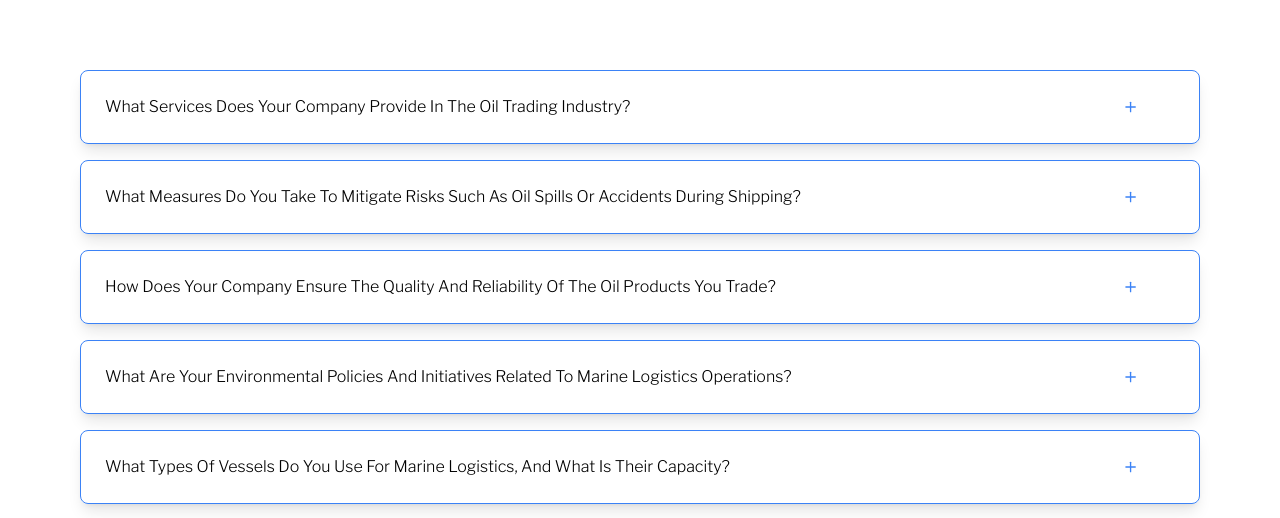
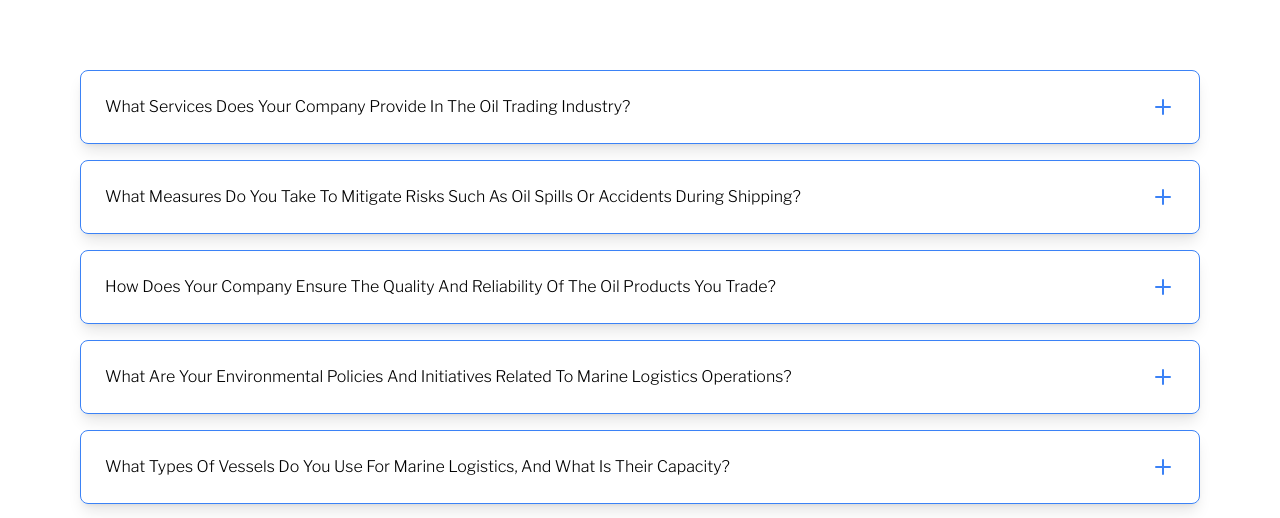
Before and after one commit to Savi1303/ade_healthcare, a Next.js app: page /FAQs in a window 1280 px wide. Shown: the part 249-767 px from the top of the page. Built offline with nearby package versions, Linux system fonts and the light colour scheme.

Commit message:
add animations to faq

```diff
--- a/src/components/faq/FaqDropdown.tsx
+++ b/src/components/faq/FaqDropdown.tsx
@@ -2,34 +2,38 @@ import { Minus, Plus } from "lucide-react";
 import { useState } from "react"
 
 const FaqDropdown = ({ main, sub }: { main: string; sub: string }) => {
-    const [ open, setOpen ] = useState< boolean >( false );
-  return (
-    <div className="p-4 lg:p-6 border rounded-lg border-blue-500 shadow-lg w-full">
-        <div className={` flex justify-between items-center ${ open && 'mb-3 lg:mb-2' } `}>
-            <p className="capitalize basis-11/12">{ main }</p>
-            {
-                !open && (
+    const [open, setOpen] = useState<boolean>(false);
+
+    return (
+        <div className="p-4 lg:p-6 border rounded-lg border-blue-500 shadow-lg w-full">
+            <div className={`flex justify-between items-center ${open ? 'mb-3 lg:mb-2' : ''}`}>
+                <p className="capitalize basis-11/12 md:basis-auto">{main}</p>
+                {!open && (
                     <Plus
-                        onClick={ () => setOpen( true ) }
-                        className="w-6 h-6 cursor-pointer text-blue-500 basis-1/12"
-                        style={{ width: '16px', height: '16px' }}
+                        onClick={() => setOpen(true)}
+                        className="w-6 h-6 cursor-pointer text-blue-500 basis-1/12 md:basis-auto transition-transform hover:scale-110 active:scale-95"
                     />
-                )
-            }
-            {
-                open && (
+                )}
+                {open && (
                     <Minus
-                        onClick={ () => setOpen( false ) }
-                        className="w-6 h-6 cursor-pointer text-blue-500 basis-1/12"
+                        onClick={() => setOpen(false)}
+                        className="w-6 h-6 cursor-pointer text-blue-500 basis-1/12 md:basis-auto transition-transform hover:scale-110 active:scale-95"
                     />
-                )
-            }
+                )}
+            </div>
+
+            <div
+                className={`
+                    overflow-hidden transition-all duration-300 ease-in-out
+                    ${open ? 'max-h-96 opacity-100 border-t pt-3 lg:pt-2 border-black' : 'max-h-0 opacity-0'}
+                `}
+            >
+                <p className="transition-opacity duration-300">
+                    {sub}
+                </p>
+            </div>
         </div>
-        <div className={` ${ open && 'border-t pt-3 lg:pt-2 border-black' }`}>
-            { open && <p>{ sub }</p> }
-        </div>
-    </div>
-  )
+    )
 }
 
-export default FaqDropdown
+export default FaqDropdown;
```
